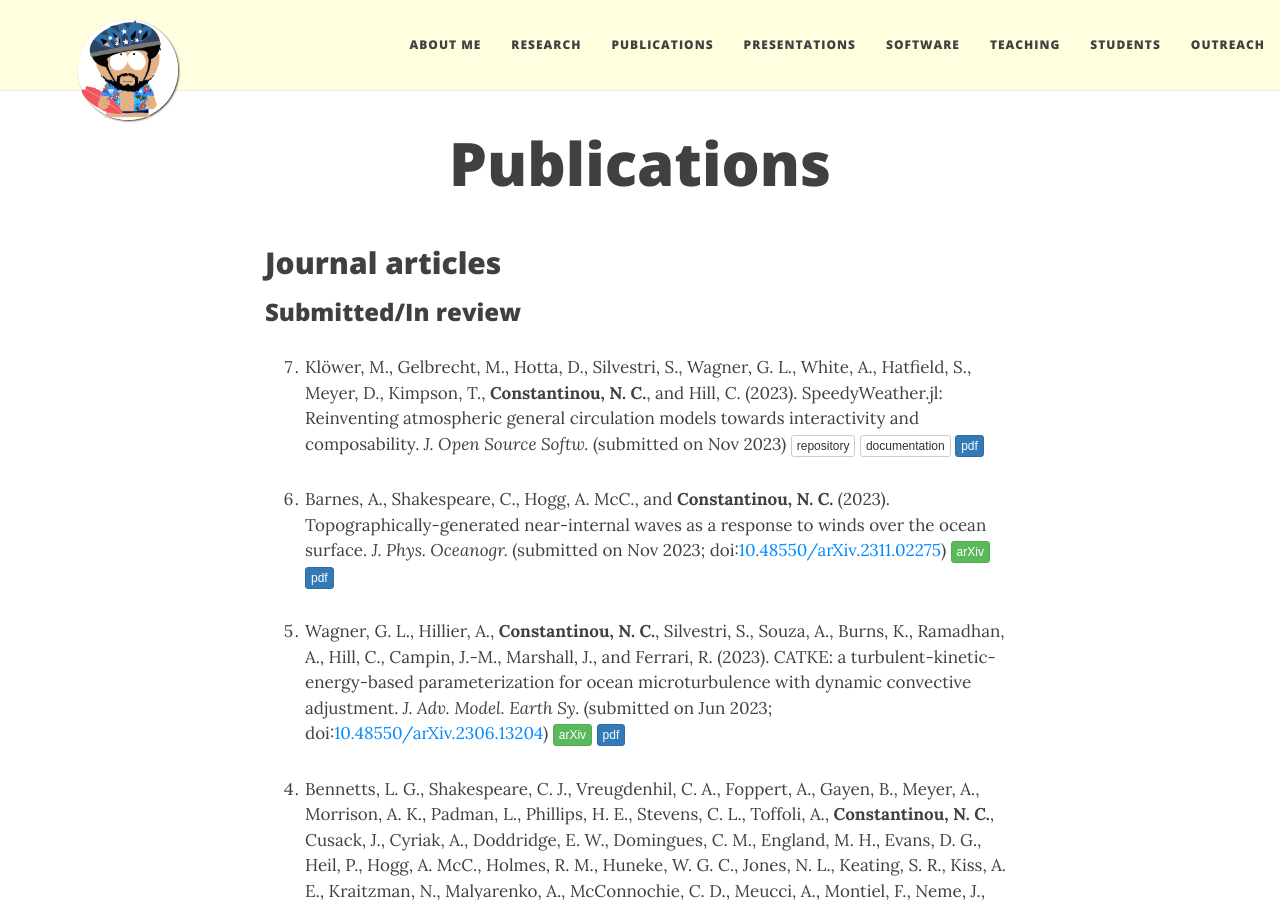
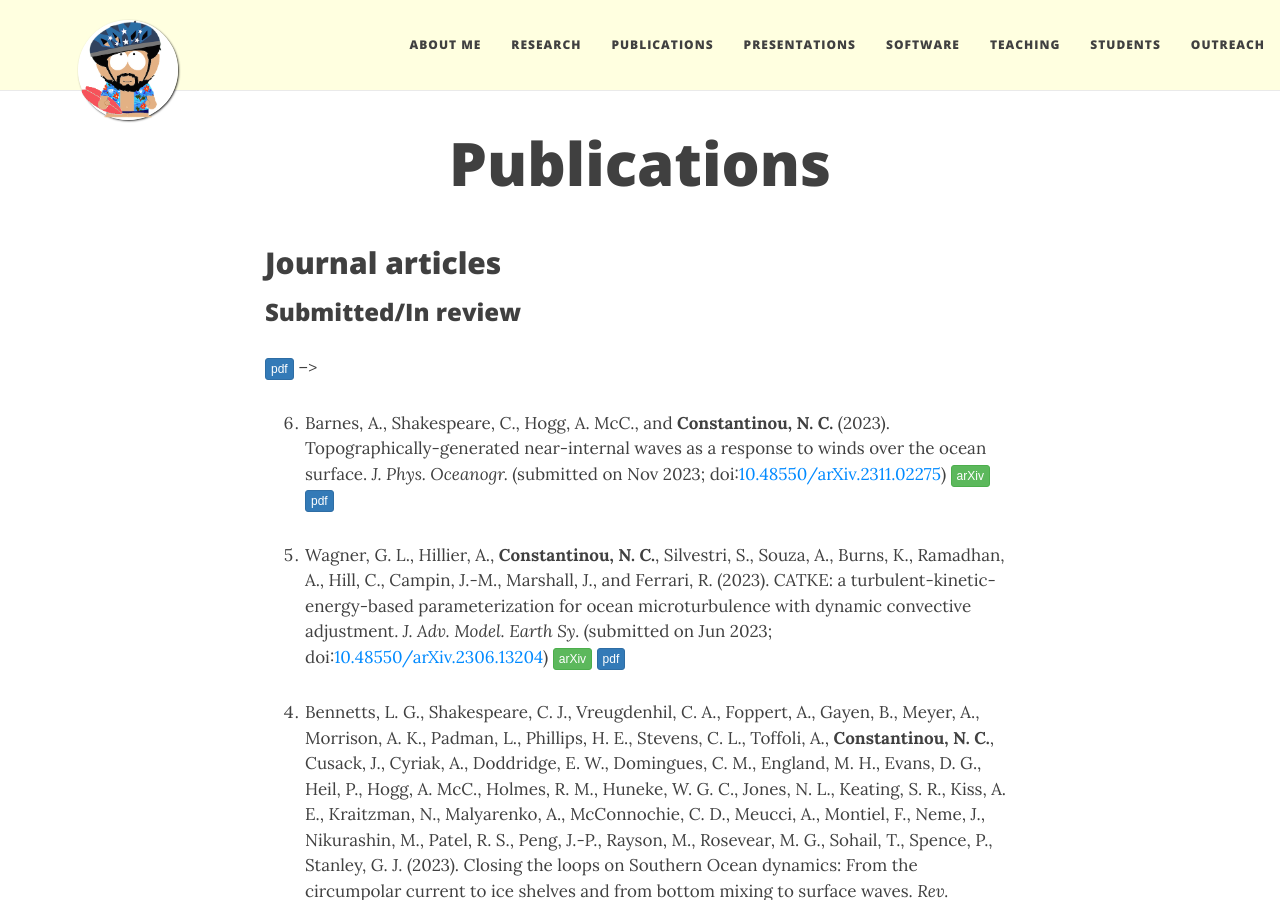
Before and after one commit to navidcy/navidcy.github.io, a Jekyll site: the page built from publications.md, in a window 1280 px wide and 900 px high. Built offline with Jekyll 4.4.1, drawn with Linux system fonts in a browser that asks for light colours; nearby versions of some CDN libraries; comment, search, counter and statistics services are not loaded; some of the changed lines change nothing that is shown.

Commit message:
speedyweather not submitted

```diff
--- a/publications.md
+++ b/publications.md
@@ -10,10 +10,11 @@
 ### Submitted/In review
 
 <!--
-- Silvestri, S., Wagner, G. L., Campin, J.-M., **Constantinou, N. C.**, Hill, C., Souza, A., and Ferrari, R. (2023). A new WENO-based momentum advection scheme for simulations of ocean mesoscale turbulence. _J. Adv. Model. Earth Sy._ (submitted on Oct 2023; doi:[10.48550/arXiv.2306.13204](https://doi.org/10.48550/arXiv.2306.13204){:target="_blank"}) [<span class="btn btn-success btn-xs{{end}}" style="font-family:sans-serif;">arXiv</span>][arXiv:2306.13204]{:target="_blank"} [<span class="btn btn-primary btn-xs{{end}}" style="font-family:sans-serif;">pdf</span>][catke-physics]
--->
+0. Silvestri, S., Wagner, G. L., Campin, J.-M., **Constantinou, N. C.**, Hill, C., Souza, A., and Ferrari, R. (2023). A new WENO-based momentum advection scheme for simulations of ocean mesoscale turbulence. _J. Adv. Model. Earth Sy._ (submitted on Oct 2023; doi:[10.48550/arXiv.2306.13204](https://doi.org/10.48550/arXiv.2306.13204){:target="_blank"}) [<span class="btn btn-success btn-xs{{end}}" style="font-family:sans-serif;">arXiv</span>][arXiv:2306.13204]{:target="_blank"} [<span class="btn btn-primary btn-xs{{end}}" style="font-family:sans-serif;">pdf</span>][catke-physics]
+
 
 0. Klöwer, M., Gelbrecht, M., Hotta, D., Silvestri, S., Wagner, G. L., White, A., Hatfield, S., Meyer, D., Kimpson, T., **Constantinou, N. C.**, and Hill, C. (2023). SpeedyWeather.jl: Reinventing atmospheric general circulation models towards interactivity and composability.  _J. Open Source Softw._ (submitted on Nov 2023) [<span class="btn btn-default btn-xs{{end}}" style="font-family:sans-serif;">repository</span>][SpeedyWeather-repo]{:target="_blank"} [<span class="btn btn-default btn-xs{{end}}" style="font-family:sans-serif;">documentation</span>][SpeedyWeather-docs]{:target="_blank"} <!--[<span class="btn btn-default btn-xs{{end}}" style="font-family:sans-serif;">open review</span>][SpeedyWeather-JOSS-review]{:target="_blank"}--> [<span class="btn btn-primary btn-xs{{end}}" style="font-family:sans-serif;">pdf</span>][speedyweather]
+-->
 
 
 0. Barnes, A., Shakespeare, C., Hogg, A. McC., and **Constantinou, N. C.** (2023). Topographically-generated near-internal waves as a response to winds over the ocean surface. _J. Phys. Oceanogr._ (submitted on Nov 2023; doi:[10.48550/arXiv.2311.02275](https://doi.org/10.48550/arXiv.2311.02275)) [<span class="btn btn-success btn-xs{{end}}" style="font-family:sans-serif;">arXiv</span>][arXiv:2311.02275]{:target="_blank"} [<span class="btn btn-primary btn-xs{{end}}" style="font-family:sans-serif;">pdf</span>][topographic-NIWs]
```
